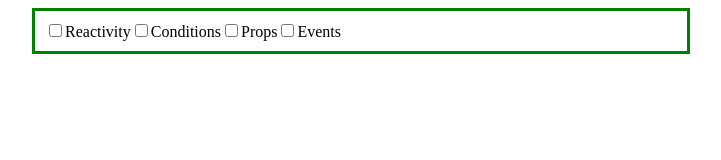
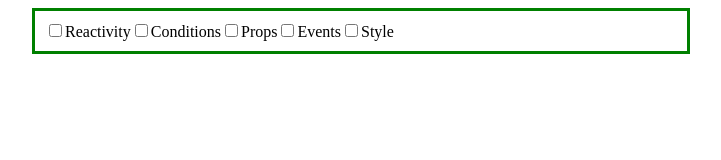
Before and after one commit to PadreSVK/vue-3-basics, a Vue app: page / in a window 1280 px wide. Shown: the top 160 px of the page, without its empty margins (279-1000 px from the left). Built offline with nearby package versions, Linux system fonts and the light colour scheme.

Commit message:
add style component

```diff
--- a/src/App.vue
+++ b/src/App.vue
@@ -8,11 +8,15 @@
         <label for="props">Props</label>
         <input type="checkbox" v-model="events" />
         <label for="events">Events</label>
+        <input type="checkbox" v-model="style" />
+        <label for="style">Style</label>
 
         <Reactivity v-if="reactivity" />
         <Conditions v-if="conditions" />
         <Props v-if="props" />
         <Events v-if="events" />
+        <Styles v-if="style" />
+
         <!-- <MyStyleComponent/> -->
         <!-- <Conditions/> -->
 
@@ -24,14 +28,15 @@ import Reactivity from './components/Reactivity/Reactivity.vue';
 import Conditions from './components/Conditions/Conditions.vue';
 import Props from './components/Props/Props.vue';
 
-import MyStyleComponent from './components/Style/MyStyleComponent.vue';
 import { ref } from 'vue';
 import Events from './components/Events/Events.vue';
+import Styles from './components/Style/Style.vue';
 
 const reactivity = ref(false)
 const conditions = ref(false)
 const props = ref(false)
 const events = ref(false)
+const style = ref(false)
 
 </script>
 
--- a/src/components/Style/MyStyleComponent.vue
+++ b/src/components/Style/Style.vue
@@ -1,7 +1,8 @@
 <template>
+    <h1>Style</h1>
+    <div :class="{ center: classes.center }">Some content</div>
+
     <div :class="classes">
-        <h1>Hellou from component</h1>
-
         <input type="checkbox" v-model="classes.center" id="isCenter" />
         <label for="isCenter">Center</label>
         <input type="checkbox" v-model="classes['static-class']" id="isStatic" />
```
